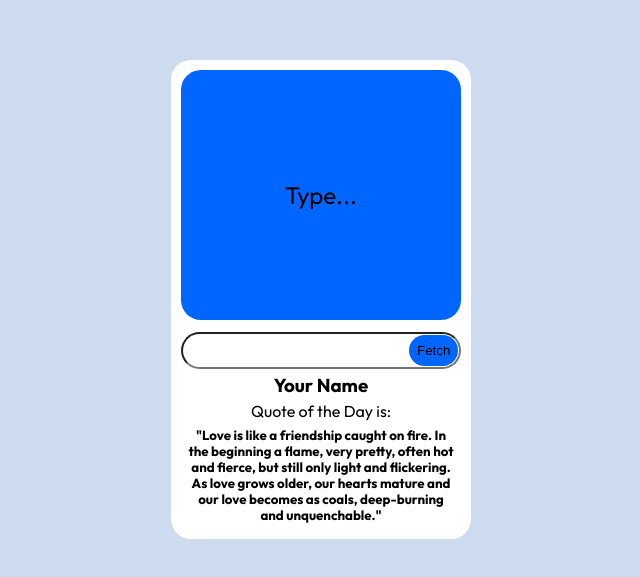
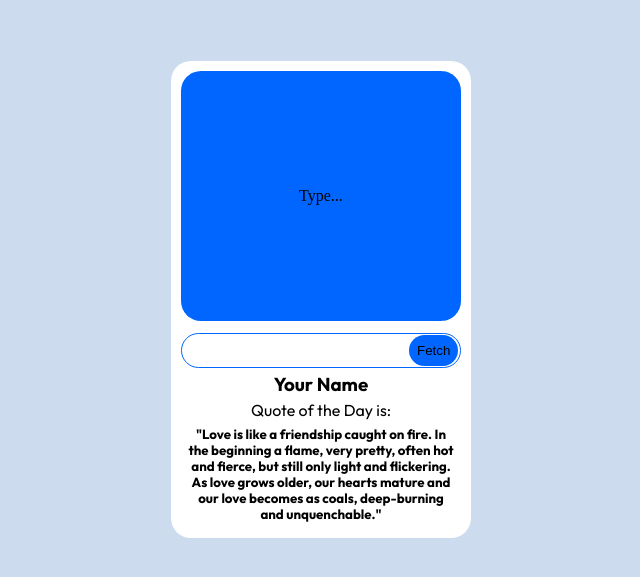
Before and after one commit to alapandas3/QR-Generator-v2, a plain HTML site: page index.html in a window 1280 px wide. Shown: the part 101-678 px from the top of the page, without its empty margins (319-959 px from the left). Drawn offline with Linux system fonts and the light colour scheme.

Commit message:
Minor Fixes

```diff
--- a/index.html
+++ b/index.html
@@ -30,14 +30,7 @@
     <div id="main">
         <div id="container">
             <div id="childcontainer">
-                <div id="loader" style="justify-content: center;
-                display: flex;
-                width: 100%;
-                font-size: x-large;
-                font-family: 'Outfit';
-                border-radius: 20px;
-                background-color: #0066ff;
-                align-items: center;">Type...</div>
+                <div id="loader">Type...</div>
                 <img id="one" style="display: none;" src="" alt="QRCode">
             </div>
         </div>
--- a/script.js
+++ b/script.js
@@ -1,6 +1,6 @@
 function loader(text) {
 
-    document.getElementById("loader").style.display = "block";
+    document.getElementById("loader").style.display = "flex";
     document.getElementById("one").style.display = "none";
     let text_copy=text;
     if(text=="Sandipan" || text=="sandipan")
@@ -20,7 +20,8 @@ function loader(text) {
 
 
             document.getElementById("loader").innerHTML = "Loading....";
-            document.getElementById("loader").style.display = "none";
+            document.getElementById("loader").style.alignItems = "Center";
+            // document.getElementById("loader").style.display = "none";
             document.getElementById("one").style.display = "block";
             document.getElementById("button").style.backgroundColor = '#0066ff';
         });
--- a/style.css
+++ b/style.css
@@ -48,11 +48,12 @@ body {
     padding: 6px;
 }
 
-#container {}
 
 #one {
+    position: absolute;
+    width: 280px;
+    height: 250px;
 
-    width: 100%;
     padding: 8px;
     color: blue;
 
@@ -90,18 +91,18 @@ input {
     width: 100%;
     text-align: left;
     border-radius: 20px;
-    padding-right: 52px;
+    padding-right: 51px;
     padding: 9px;
+    border: 1px solid #0066ff;
 }
 
 button {
     position: absolute;
-    transform: translate(-52px, 3px);
+    transform: translate(-52px, 2px);
     background-color: #0066ff;
     border-radius: 18px;
     padding: 8px;
-    border: #000;
-
+    border: 1px;
 }
 
 #quote {
```
